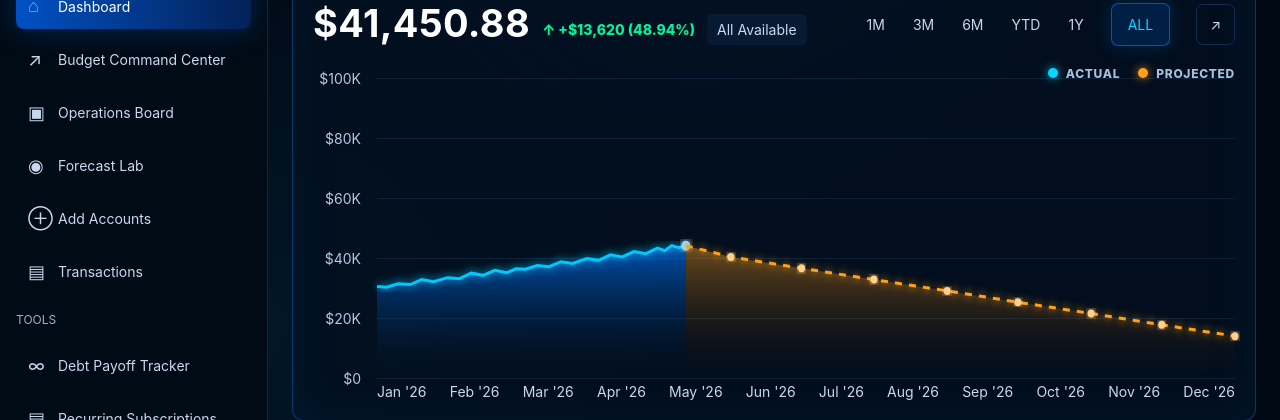
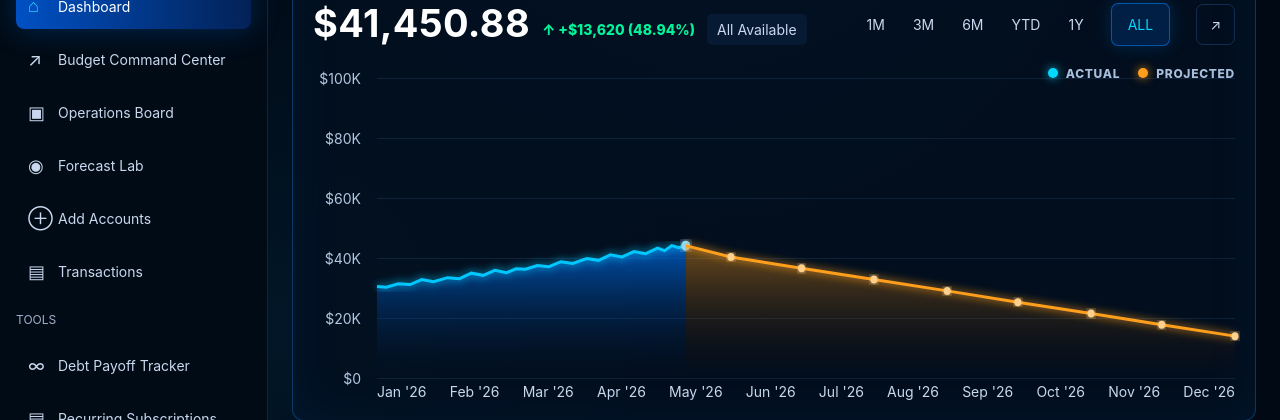
Before and after one commit to Freedomfarms/fff4, a React (Vite) app: page / in a window 1280 px wide. Both pictures are taken after a click on the button "CLIENT LOGIN". Shown: the part 192-612 px from the top of the page. Built offline with nearby package versions, Linux system fonts and the light colour scheme.

Commit message:
Render projected true cash line solid
Co-authored-by: Freedomfarms <Freedomfarms@users.noreply.github.com>

```diff
--- a/src/components/DashboardView.jsx
+++ b/src/components/DashboardView.jsx
@@ -392,7 +392,6 @@ export function DashboardView({
                   fill="none"
                   stroke="#ff9f1c"
                   strokeWidth="3"
-                  strokeDasharray="8 8"
                   filter="url(#projectedTrueCashGlow)"
                 />
                 {projectedTrueCashPoints.map((point) => (
```
